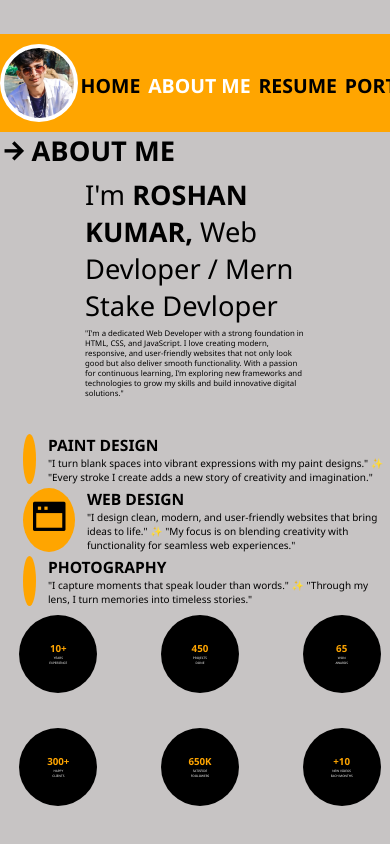
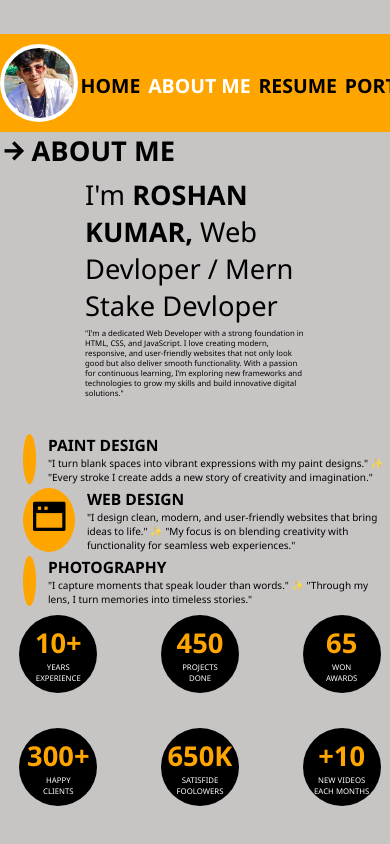
Before and after one commit to Roshan542/portfolio, a plain HTML site: page index.html in a window 390 px wide. Shown: the part 810-1654 px from the top of the page. Drawn offline with nearby package versions, Linux system fonts and the light colour scheme.

Commit message:
second page updated

```diff
--- a/style.css
+++ b/style.css
@@ -592,6 +592,12 @@ font-family: 'Segoe UI', Tahoma, Geneva, Verdana, sans-serif;
         gap: 1px 3px;
 
     }
+    .black-ball h1{
+        font-size: 7vw;
+    }
+     .black-ball p{
+        font-size: 2vw;
+    }
 
 
 }
```
